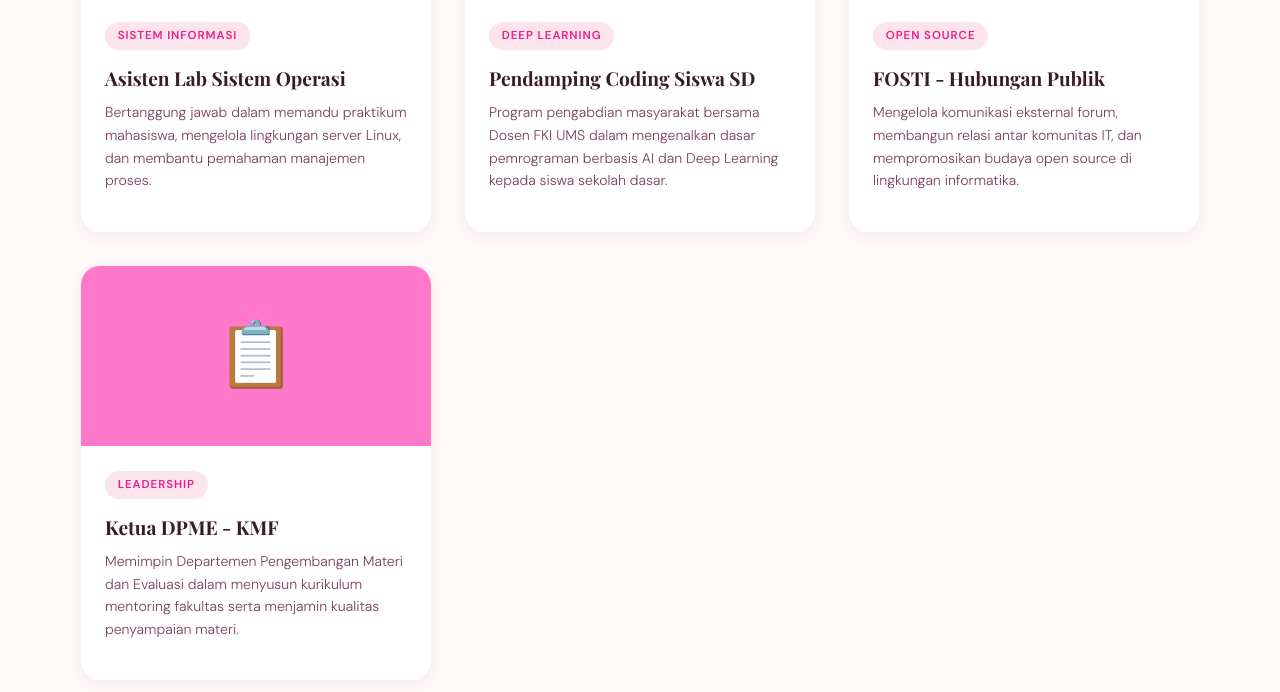
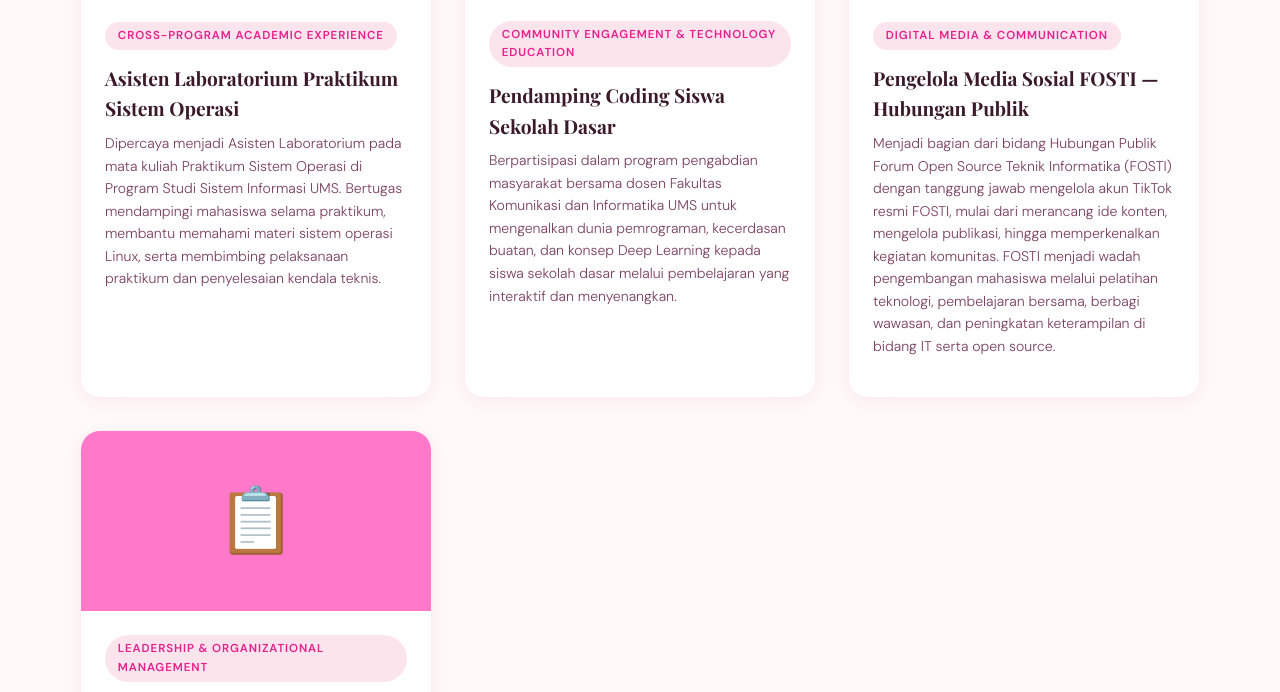
Before and after one commit to Queenpua/portofolio-fadella, a plain HTML site: page portfolio.html in a window 1280 px wide. Shown: the part 588-1280 px from the top of the page. Drawn offline with nearby package versions, Linux system fonts and the light colour scheme; a web font is replaced by a local one.

Commit message:
Update portfolio.html

```diff
--- a/portfolio.html
+++ b/portfolio.html
@@ -33,7 +33,7 @@
       <span class="section-label">✨ My Little Journey ✨</span>
       <h1 class="section-title">Jejak <em>Langkahku</em></h1>
       <p class="portfolio-hero-desc">
-        Eksplorasi pengalaman, kontribusi organisasi, hingga dedikasi saya di bidang teknologi. 🌸
+        Eksplorasi pengalaman, kontribusi organisasi, pelatihan hingga dedikasi saya. 🌸
       </p>
     </section>
 
@@ -44,39 +44,38 @@
         <article class="project-card">
   <div class="project-thumb thumb-os" aria-hidden="true">🐧</div>
   <div class="project-info">
-            <span class="project-tag">Sistem Informasi</span>
-            <h2 class="project-title">Asisten Lab Sistem Operasi</h2>
-            <p class="project-desc">Bertanggung jawab dalam memandu praktikum mahasiswa, mengelola lingkungan server Linux, dan membantu pemahaman manajemen proses.</p>
+    <span class="project-tag">Cross-Program Academic Experience</span>
+    <h2 class="project-title">Asisten Laboratorium Praktikum Sistem Operasi</h2>
+    <p class="project-desc">Dipercaya menjadi Asisten Laboratorium pada mata kuliah Praktikum Sistem Operasi di Program Studi Sistem Informasi UMS. Bertugas mendampingi mahasiswa selama praktikum, membantu memahami materi sistem operasi Linux, serta membimbing pelaksanaan praktikum dan penyelesaian kendala teknis.</p>
   </div>
 </article>
 
 <article class="project-card">
   <div class="project-thumb thumb-ai" aria-hidden="true">🤖</div>
   <div class="project-info">
-            <span class="project-tag">Deep Learning</span>
-            <h2 class="project-title">Pendamping Coding Siswa SD</h2>
-            <p class="project-desc">Program pengabdian masyarakat bersama Dosen FKI UMS dalam mengenalkan dasar pemrograman berbasis AI dan Deep Learning kepada siswa sekolah dasar.</p>
+    <span class="project-tag">Community Engagement & Technology Education</span>
+    <h2 class="project-title">Pendamping Coding Siswa Sekolah Dasar</h2>
+    <p class="project-desc">Berpartisipasi dalam program pengabdian masyarakat bersama dosen Fakultas Komunikasi dan Informatika UMS untuk mengenalkan dunia pemrograman, kecerdasan buatan, dan konsep Deep Learning kepada siswa sekolah dasar melalui pembelajaran yang interaktif dan menyenangkan.</p>
   </div>
 </article>
 
 <article class="project-card">
   <div class="project-thumb thumb-fosti" aria-hidden="true">🌐</div>
   <div class="project-info">
-            <span class="project-tag">Open Source</span>
-            <h2 class="project-title">FOSTI - Hubungan Publik</h2>
-            <p class="project-desc">Mengelola komunikasi eksternal forum, membangun relasi antar komunitas IT, dan mempromosikan budaya open source di lingkungan informatika.</p>
+    <span class="project-tag">Digital Media & Communication</span>
+    <h2 class="project-title">Pengelola Media Sosial FOSTI — Hubungan Publik</h2>
+    <p class="project-desc">Menjadi bagian dari bidang Hubungan Publik Forum Open Source Teknik Informatika (FOSTI) dengan tanggung jawab mengelola akun TikTok resmi FOSTI, mulai dari merancang ide konten, mengelola publikasi, hingga memperkenalkan kegiatan komunitas. FOSTI menjadi wadah pengembangan mahasiswa melalui pelatihan teknologi, pembelajaran bersama, berbagi wawasan, dan peningkatan keterampilan di bidang IT serta open source.</p>
   </div>
 </article>
 
 <article class="project-card">
   <div class="project-thumb thumb-kmf" aria-hidden="true">📋</div>
   <div class="project-info">
-            <span class="project-tag">Leadership</span>
-            <h2 class="project-title">Ketua DPME - KMF</h2>
-            <p class="project-desc">Memimpin Departemen Pengembangan Materi dan Evaluasi dalam menyusun kurikulum mentoring fakultas serta menjamin kualitas penyampaian materi.</p>
+    <span class="project-tag">Leadership & Organizational Management</span>
+    <h2 class="project-title">Pengurus Koordinasi Mentoring Fakultas Komunikasi dan Informatika (KMF-KI)</h2>
+    <p class="project-desc">Berkontribusi dalam penyelenggaraan program mentoring fakultas bagi mahasiswa baru semester 1 dan 2 sebagai pendamping pembelajaran Al-Qur'an. Pada periode sebelumnya, menjabat sebagai Ketua Departemen Pengembangan Materi dan Evaluasi (DPME), bertanggung jawab mengoordinasikan evaluasi mentoring, merekap nilai mahasiswa, serta memantau perkembangan kemampuan membaca Iqra dan Al-Qur'an. Pada periode saat ini, dipercaya mengemban amanah sebagai Bendahara Umum dalam mengelola keuangan dan administrasi organisasi.</p>
   </div>
 </article>
-
       </div>
     </section>
 
```
Lines whose indentation alone changed are shown as unchanged.
